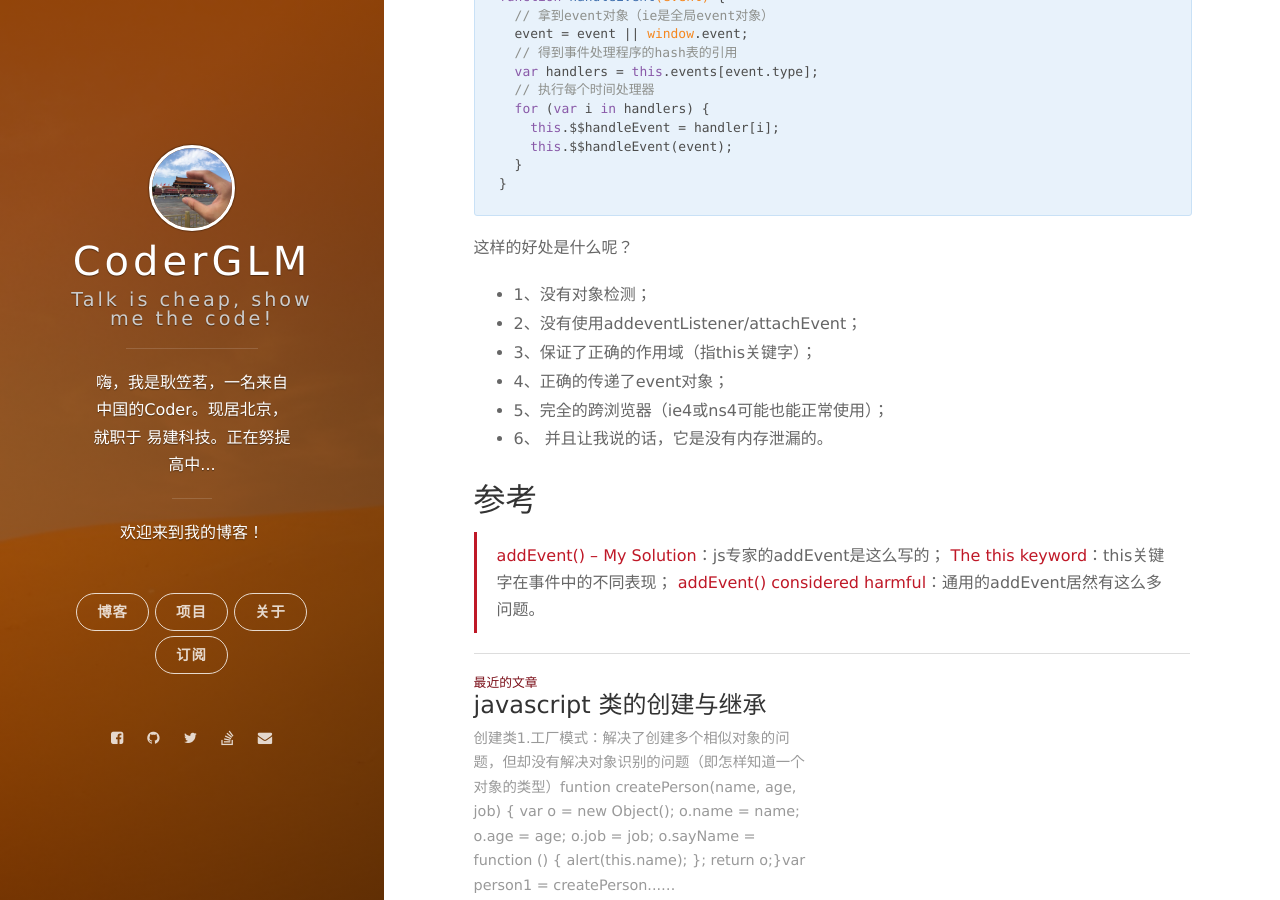
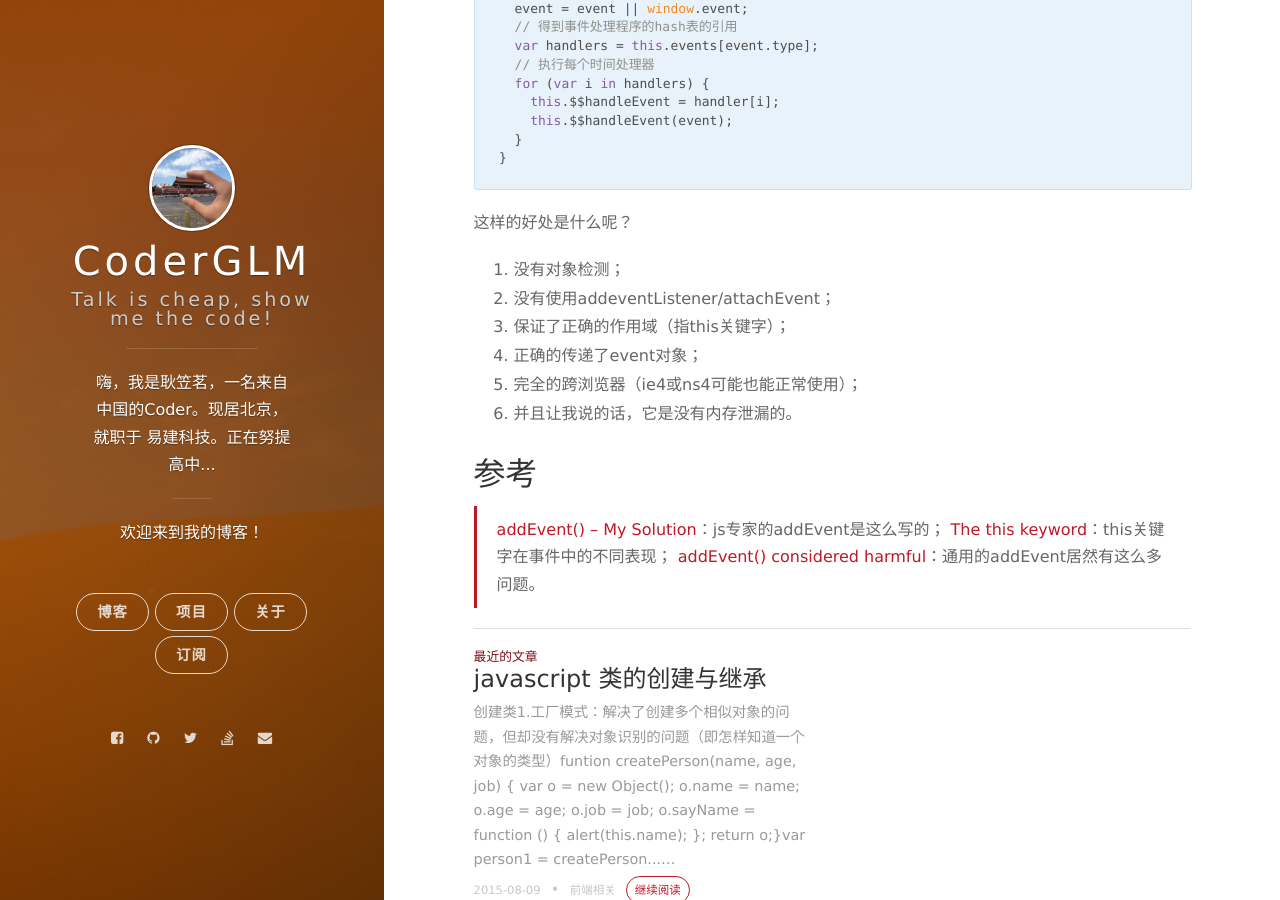
Before and after one commit to CoderLim/jekyll-based-blog, a Jekyll site: the page built from _posts/2015-07-06-how-to-implement-addEvent.markdown, in a window 1280 px wide and 900 px high, scrolled down 1588 px. Built offline with Jekyll 4.4.1, drawn with Linux system fonts in a browser that asks for light colours; nearby versions of some CDN libraries; comment, search, counter and statistics services are not loaded.

Commit message:
Update 2015-07-06-how-to-implement-addEvent.markdown

````diff
--- a/_posts/2015-07-06-how-to-implement-addEvent.markdown
+++ b/_posts/2015-07-06-how-to-implement-addEvent.markdown
@@ -29,12 +29,13 @@
 
 ### 优势：
 
-- 1. 没有限制的程序处理，可以添加任意多个；
-- 2. 避免ie的内存问题：有一个中央函数来来设置事件处理程序，这种方法允许你对所有的事件处理程序保存在数组或对象中，这样在unload方法中就可以移除事件处理器与dom元素的绑定。
+1. 没有限制的程序处理，可以添加任意多个；
+2. 避免ie的内存问题：有一个中央函数来来设置事件处理程序，这种方法允许你对所有的事件处理程序保存在数组或对象中，这样在unload方法中就可以移除事件处理器与dom元素的绑定。
 
 ### 当然也是有问题的：
-- 1. addEventListener和attachEvent的区别：[猛戳这里-The this keyword](http://www.quirksmode.org/js/this.html)；
-- 2. 类似foldout菜单，每个li中有个a标签，当mouseover和mouseout的时候修改li的class。那我在handler中怎么拿到li呢？既然this在[The this keyword](http://www.quirksmode.org/js/this.html)提到是有问题的，那用event.target来获取li从而修改class呢？很可惜，li被a盖住了，所以target获取到的是a。
+
+1. addEventListener和attachEvent的区别：[猛戳这里-The this keyword](http://www.quirksmode.org/js/this.html)；
+2. 类似foldout菜单，每个li中有个a标签，当mouseover和mouseout的时候修改li的class。那我在handler中怎么拿到li呢？既然this在[The this keyword](http://www.quirksmode.org/js/this.html)提到是有问题的，那用event.target来获取li从而修改class呢？很可惜，li被a盖住了，所以target获取到的是a。
 
 
 
@@ -86,12 +87,12 @@
 ```
 
 这样的好处是什么呢？
-- 1、没有对象检测；
-- 2、没有使用addeventListener/attachEvent；
-- 3、保证了正确的作用域（指this关键字）；
-- 4、正确的传递了event对象；
-- 5、完全的跨浏览器（ie4或ns4可能也能正常使用）；
-- 6、 并且让我说的话，它是没有内存泄漏的。
+1. 没有对象检测；
+2. 没有使用addeventListener/attachEvent；
+3. 保证了正确的作用域（指this关键字）；
+4. 正确的传递了event对象；
+5. 完全的跨浏览器（ie4或ns4可能也能正常使用）；
+6.  并且让我说的话，它是没有内存泄漏的。
 
 ## 参考
 
````
